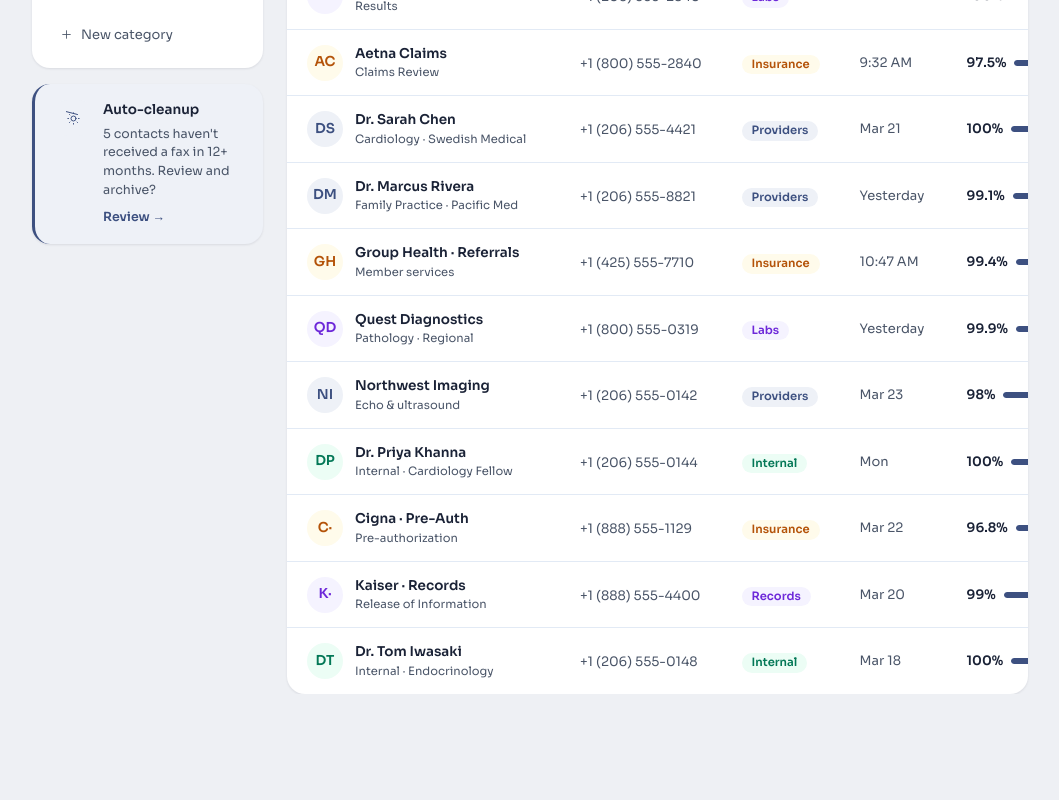
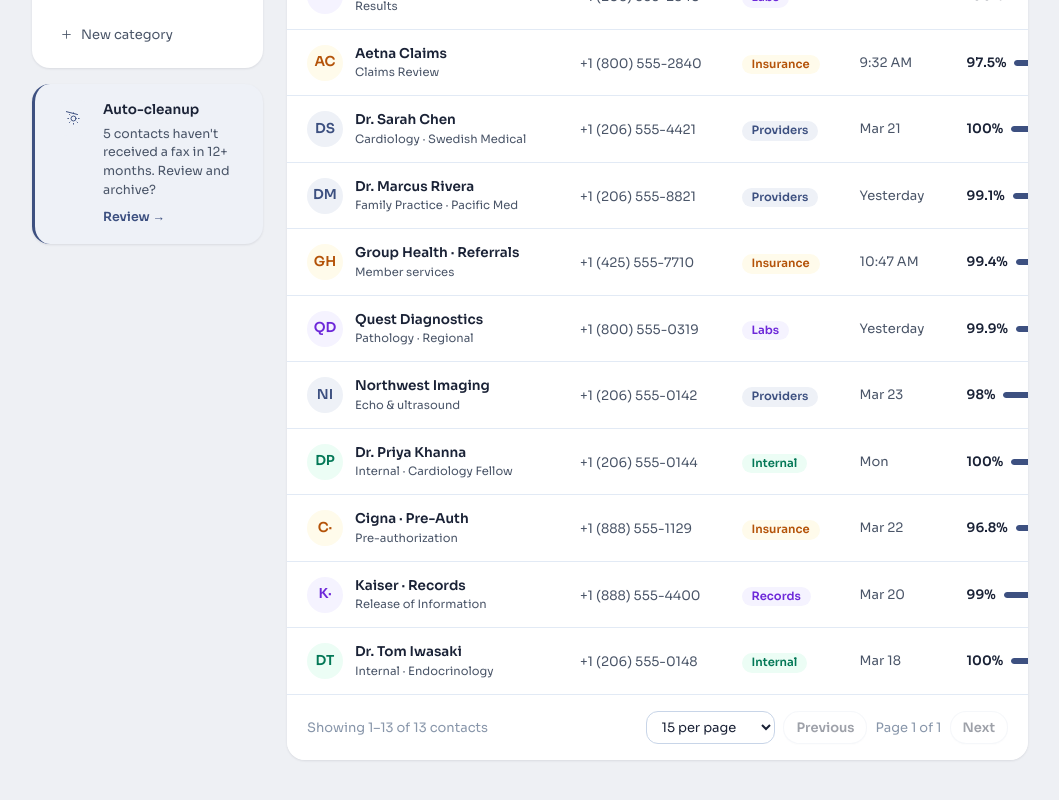
Before and after one commit to kschulze3142/design-prototype, a Next.js app: page /app/contacts in a window 1280 px wide. Shown: the part 946-1746 px from the top of the page, without its empty margins (220-1279 px from the left). Before the commit the page ends 1640 px from the top, so only its background shows below. Built offline with nearby package versions, Linux system fonts and the light colour scheme.

Commit message:
fix: contacts search bar, bottom padding, pagination

```diff
--- a/app/app/contacts/page.tsx
+++ b/app/app/contacts/page.tsx
@@ -1,5 +1,5 @@
 'use client';
-import { useState } from 'react';
+import { useState, useEffect } from 'react';
 import { I } from '@/components/app/icons';
 import { Pill, AppButton, Avatar, SectionTitle } from '@/components/app/primitives';
 
@@ -434,6 +434,8 @@
   const [searchFocused, setSearchFocused] = useState(false);
   const [view, setView] = useState<'table' | 'grid'>('table');
   const [open, setOpen] = useState<Contact | null>(null);
+  const [page, setPage] = useState(1);
+  const [pageSize, setPageSize] = useState(15);
 
   const filtered = CONTACTS.filter(c => {
     if (cat !== 'all' && c.category.toLowerCase().replace(' / ', '/').replace(' ', '') !== cat) return false;
@@ -441,8 +443,15 @@
     return true;
   });
 
+  useEffect(() => { setPage(1); }, [cat, search]);
+
+  const totalPages = Math.max(1, Math.ceil(filtered.length / pageSize));
+  const paginatedContacts = filtered.slice((page - 1) * pageSize, page * pageSize);
+  const showStart = filtered.length === 0 ? 0 : (page - 1) * pageSize + 1;
+  const showEnd = Math.min(page * pageSize, filtered.length);
+
   return (
-    <div>
+    <div style={{ paddingBottom: 48 }}>
       {/* ── Header — sits directly on var(--color-bg) ── */}
       <div style={{
         padding: '32px 0 24px',
@@ -636,6 +645,7 @@
                   transition: 'color var(--duration-fast)',
                 }} />
                 <input
+                  className="contacts-search"
                   value={search}
                   onChange={e => setSearch(e.target.value)}
                   onFocus={() => setSearchFocused(true)}
@@ -712,8 +722,8 @@
                     </tr>
                   </thead>
                   <tbody>
-                    {filtered.map((c, i) => (
-                      <ContactRow key={c.id} c={c} onOpen={() => setOpen(c)} isLast={i === filtered.length - 1} />
+                    {paginatedContacts.map((c, i) => (
+                      <ContactRow key={c.id} c={c} onOpen={() => setOpen(c)} isLast={i === paginatedContacts.length - 1} />
                     ))}
                     {filtered.length === 0 && (
                       <tr>
@@ -727,7 +737,7 @@
               </div>
             ) : (
               <div className="p-4 grid grid-cols-1 md:grid-cols-2 xl:grid-cols-3 gap-3">
-                {filtered.map(c => (
+                {paginatedContacts.map(c => (
                   <button key={c.id} onClick={() => setOpen(c)}
                     className="text-left p-4 rounded-2xl bg-white border border-slate-200/80 hover:border-[var(--color-primary)] transition flex gap-3">
                     <Avatar name={c.name} size={40} tone={c.tone} />
@@ -744,6 +754,61 @@
                 ))}
               </div>
             )}
+
+            {/* Pagination bar */}
+            <div style={{
+              padding: '16px 20px',
+              borderTop: '1px solid var(--color-border)',
+              background: 'var(--color-surface)',
+              borderRadius: '0 0 var(--radius-lg) var(--radius-lg)',
+              display: 'flex',
+              alignItems: 'center',
+              justifyContent: 'space-between',
+            }}>
+              <span style={{ fontSize: 13, color: 'var(--color-text-tertiary)', fontFamily: 'var(--font-body)' }}>
+                Showing {showStart}–{showEnd} of {filtered.length} contacts
+              </span>
+              <div style={{ display: 'flex', alignItems: 'center', gap: 8 }}>
+                <select
+                  value={pageSize}
+                  onChange={e => { setPageSize(Number(e.target.value)); setPage(1); }}
+                  style={{
+                    background: 'var(--color-surface)',
+                    border: '1px solid var(--color-border-strong)',
+                    borderRadius: 'var(--radius-md)',
+                    padding: '6px 10px',
+                    fontSize: 13,
+                    color: 'var(--color-text-primary)',
+                    cursor: 'pointer',
+                    fontFamily: 'var(--font-body)',
+                    outline: 'none',
+                  }}
+                >
+                  {[15, 25, 50, 100].map(n => <option key={n} value={n}>{n} per page</option>)}
+                </select>
+                <AppButton
+                  variant="secondary"
+                  size="sm"
+                  onClick={() => setPage(p => p - 1)}
+                  disabled={page === 1}
+                  style={{ opacity: page === 1 ? 0.4 : 1, cursor: page === 1 ? 'not-allowed' : undefined }}
+                >
+                  Previous
+                </AppButton>
+                <span style={{ fontSize: 13, color: 'var(--color-text-tertiary)', fontFamily: 'var(--font-body)', whiteSpace: 'nowrap' }}>
+                  Page {page} of {totalPages}
+                </span>
+                <AppButton
+                  variant="secondary"
+                  size="sm"
+                  onClick={() => setPage(p => p + 1)}
+                  disabled={page === totalPages}
+                  style={{ opacity: page === totalPages ? 0.4 : 1, cursor: page === totalPages ? 'not-allowed' : undefined }}
+                >
+                  Next
+                </AppButton>
+              </div>
+            </div>
           </div>
         </div>
       </div>
--- a/app/globals.css
+++ b/app/globals.css
@@ -358,6 +358,10 @@
   color: var(--color-text-secondary);
 }
 
+.contacts-search::placeholder {
+  color: var(--color-text-tertiary);
+}
+
 /* ── Focus ring ── */
 input:focus,
 textarea:focus {
```
